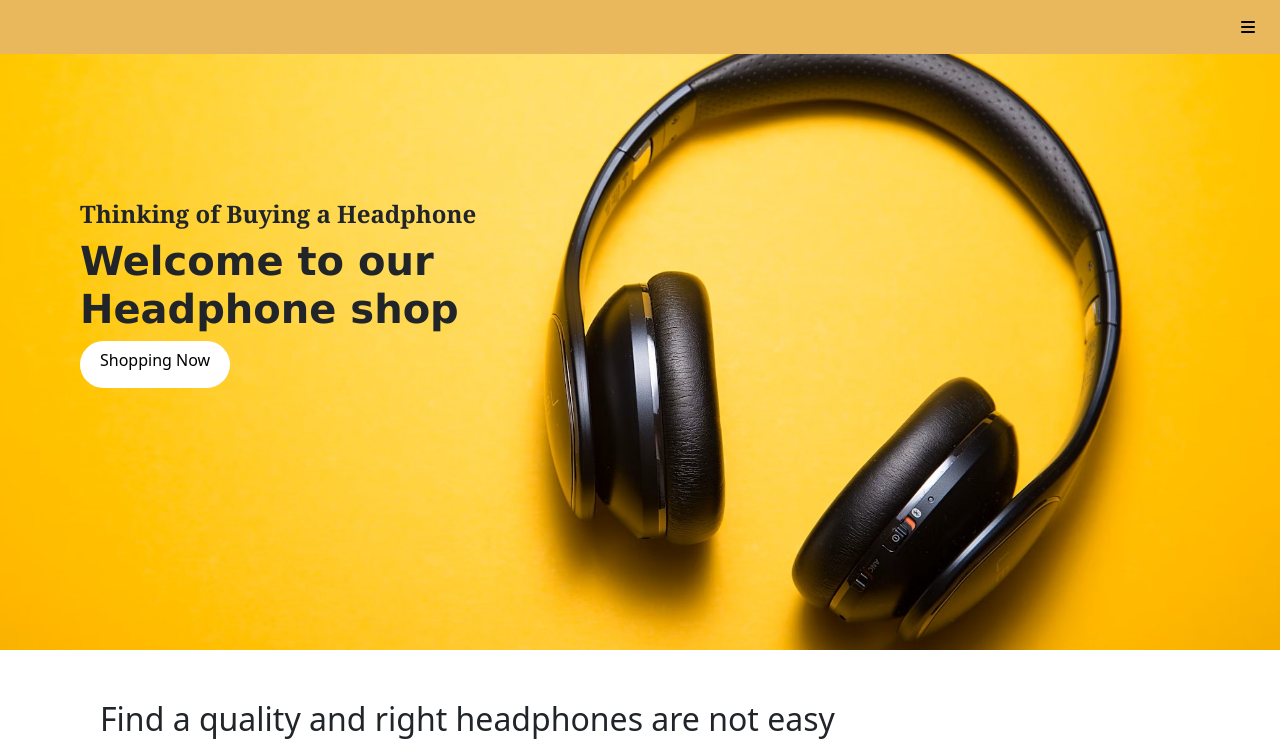
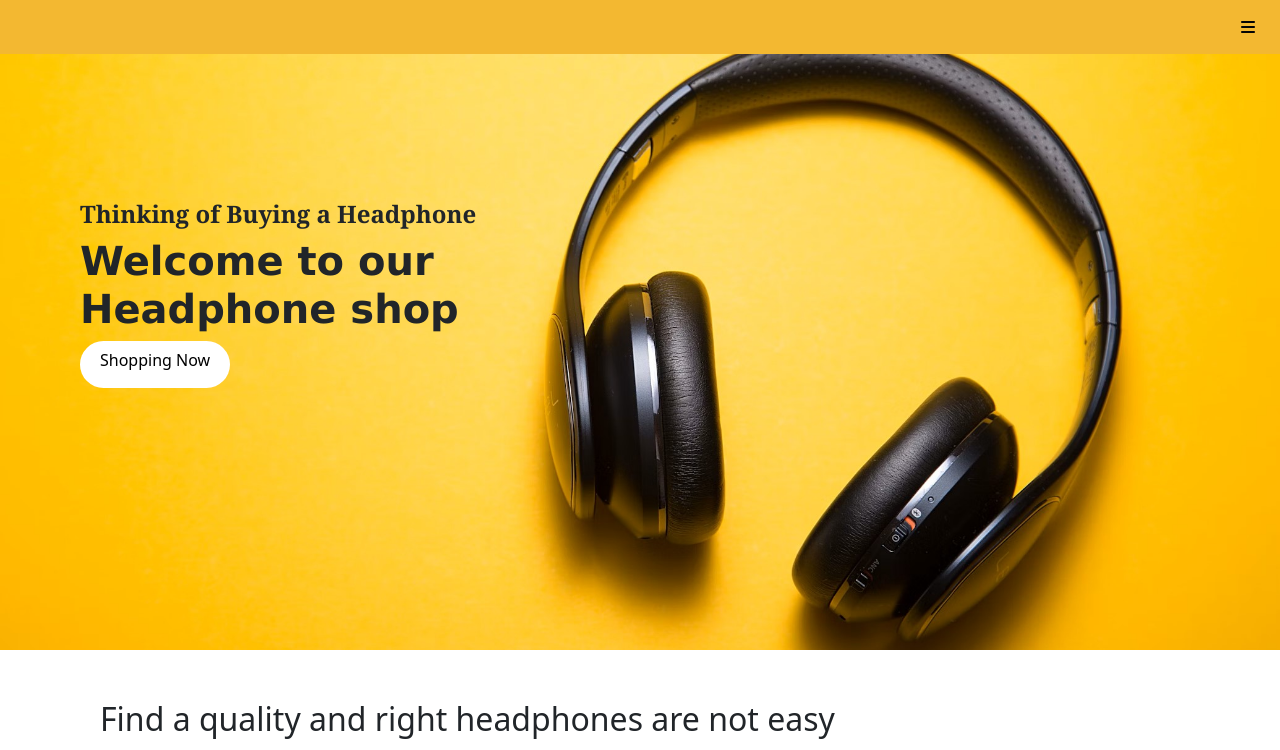
Before and after one commit to MinshaMoidheen/HeadPhone, a plain HTML site: page index.html in a window 1280 px wide. Shown: the top 750 px of the page. Drawn offline with nearby package versions, Linux system fonts and the light colour scheme.

Commit message:
coloer changed

```diff
--- a/index.html
+++ b/index.html
@@ -14,7 +14,7 @@
 
     <div class="container-fluid p-0 " style="overflow-x: hidden;">
         <div class="heading" >
-          <nav class="navbar fixed-top navbar-dark "  style="background-color: rgb(233, 183, 92);">
+          <nav class="navbar fixed-top navbar-dark "  style="background-color: rgb(243, 184, 49);">
             <div class="container-fluid d-flex justify-content-end">
               <button class="btn bg-orange" type="button" data-bs-toggle="offcanvas" data-bs-target="#offcanvasTop" aria-controls="offcanvasTop">
                 <i class="fa-solid fa-bars" style="color: #050505;"></i>
```
